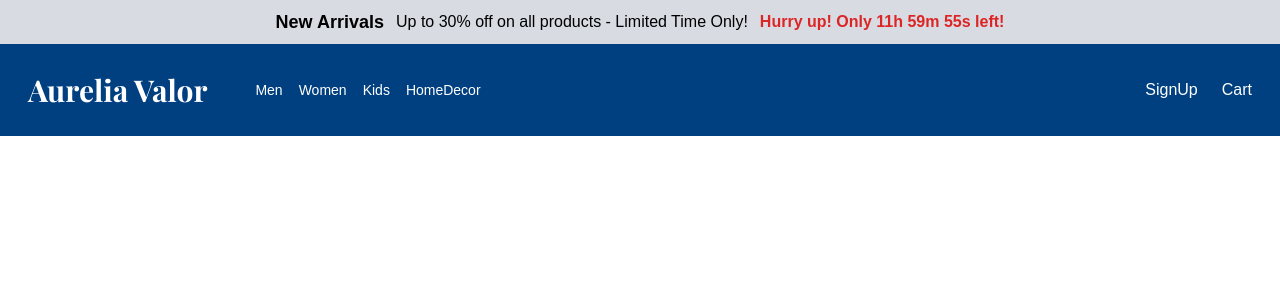
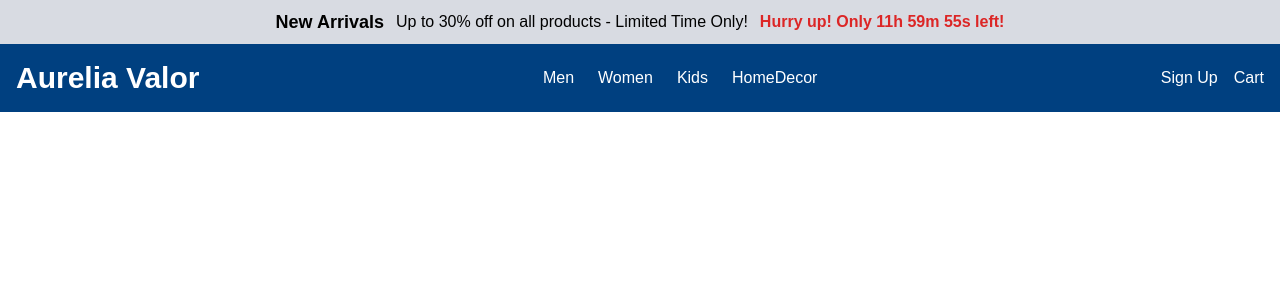
Before and after one commit to zainabzahid711/e-comm, a Next.js app: page / in a window 1280 px wide. Shown: the top 300 px of the page. Built offline with nearby package versions, Linux system fonts and the light colour scheme.

Commit message:
dropdown menu and optimize state management

```diff
--- a/src/components/auth/logout.tsx
+++ /dev/null
@@ -1,17 +0,0 @@
-// src/components/auth/Logout.tsx
-import React from "react";
-import { useDispatch } from "react-redux";
-import { logout } from "@/src/lib/features/auth/authSlice";
-
-const Logout = () => {
-  const dispatch = useDispatch();
-
-  const handleLogout = () => {
-    dispatch(logout());
-    // Optionally redirect or clear local storage
-  };
-
-  return <button onClick={handleLogout}>Logout</button>;
-};
-
-export default Logout;
--- a/src/components/navBar/navBar.tsx
+++ b/src/components/navBar/navBar.tsx
@@ -1,54 +1,20 @@
 import React, { useState, Suspense, lazy, useCallback, useEffect } from "react";
-import {
-  MenuItem,
-  Box,
-  IconButton,
-  Typography,
-  CircularProgress,
-} from "@mui/material";
+import { useDispatch, useSelector } from "react-redux";
 import { RootState } from "../../lib/store";
-import { useDispatch, useSelector } from "react-redux";
 import { toggleDrawer, setMenuKey } from "../../lib/features/nav/navSlice";
-const MenuComponent = lazy(() => import("@mui/material/Menu"));
+import { logout } from "../../lib/features/auth/authSlice";
 import MenuIcon from "@mui/icons-material/Menu";
-import MobileNavigation from "./mobileNav";
-import dropdownContent from "./dropdownContent";
 import Link from "next/link";
-import { logout } from "../../lib/features/auth/authSlice";
-
-// React.memo for individual static items (if needed)
-const MenuItemComponent = React.memo(
-  ({ title, description }: { title: string; description: string }) => {
-    return (
-      <MenuItem
-        className="w-full bg-[#D8DBE2] hover:bg-[#5c8dc9]"
-        role="menuitem"
-      >
-        <Box>
-          <Typography variant="subtitle1" fontWeight="bold">
-            {title}
-          </Typography>
-          <Typography variant="body2">{description}</Typography>
-        </Box>
-      </MenuItem>
-    );
-  }
-);
-
-// Add displayName for better debugging
-MenuItemComponent.displayName = "MenuItemComponent";
+import DesktopNav from "./desktopNav";
+import MobileNav from "./mobileNav";
 
 const NavBar = () => {
   const dispatch = useDispatch();
   const { menuKey } = useSelector((state: RootState) => state.nav);
-  const [isHydrated, setIsHydrated] = useState(false);
-
-  const [anchorEl, setAnchorEl] = useState<null | HTMLElement>(null);
-  const [hovered, setHovered] = useState<string | null>(null);
-
   const { isAuthenticated, user } = useSelector(
     (state: RootState) => state.auth
   );
+  const [isHydrated, setIsHydrated] = useState(false);
 
   useEffect(() => {
     setIsHydrated(true);
@@ -58,140 +24,50 @@ const NavBar = () => {
     dispatch(toggleDrawer());
   }, [dispatch]);
 
-  const handleOpenMenu = useCallback(
-    (key: string, event: React.MouseEvent<HTMLElement>) => {
-      dispatch(setMenuKey(key));
-      setAnchorEl(event.currentTarget);
-      setHovered(key);
-    },
-    [dispatch]
-  );
-
-  const handleCloseMenu = () => {
-    const timeout = setTimeout(() => {
-      if (!hovered) {
-        setHovered(null);
-        dispatch(setMenuKey(null));
-        setAnchorEl(null);
-      }
-    }, 150);
-
-    return () => clearTimeout(timeout);
+  const handleLogout = () => {
+    dispatch(logout());
   };
 
   if (!isHydrated) {
     return null;
   }
 
-  const handleLogout = () => {
-    dispatch(logout());
-  };
-
   return (
-    <>
-      <div className="flex justify-start md:justify-between items-center gap-4 p-7 bg-[#004080]">
+    <nav className="bg-[#004080] p-4">
+      <div className="container mx-auto flex justify-between items-center">
         {/* Mobile Hamburger Menu */}
-        <div className="md:hidden flex items-center">
-          <IconButton color="inherit" onClick={handleDrawerToggle}>
+        <div className="md:hidden">
+          <button onClick={handleDrawerToggle} className="text-white">
             <MenuIcon />
-          </IconButton>
+          </button>
         </div>
 
-        <div className="flex justify-around gap-12">
-          <div className="text-center flex items-center">
-            <h3 className="text-white font-bold text-3xl font-stylish">
-              Aurelia Valor
-            </h3>
-          </div>
-
-          {/* Desktop Menu Items */}
-          <div className="flex-col gap-6 text-center justify-center items-center hidden md:flex">
-            {/* Desktop Dropdown Menu */}
-            <div>
-              <ul className="flex w-full gap-4 text-sm text-white">
-                {Object.keys(dropdownContent).map((key) => (
-                  <li
-                    key={key}
-                    className="2xl:text-lg md:text-sm cursor-pointer hover:text-[#78b3fa] flex items-center gap-0"
-                    onClick={(e) => handleOpenMenu(key, e)}
-                    onMouseOver={(e) => {
-                      handleOpenMenu(key, e);
-                      // setHovered(true);
-                    }}
-                    onMouseLeave={() => {
-                      // setHovered(false);
-                      handleCloseMenu();
-                    }}
-                    role="menuitem"
-                    aria-haspopup="true"
-                  >
-                    {key}
-                  </li>
-                ))}
-              </ul>
-            </div>
-          </div>
+        {/* Logo */}
+        <div className="text-white text-3xl font-bold">
+          <Link href="/">Aurelia Valor</Link>
         </div>
 
-        {/* Cart, User, Search - Always visible */}
-        <div className="items-center flex text-center md:flex md:ml-0 ml-auto">
-          <ul className="flex gap-6 justify-center text-white">
-            {isAuthenticated ? (
-              <>
-                <li className="cursor-pointer">
-                  {isHydrated
-                    ? `Welcome, ${user?.name || "User"}`
-                    : "Loading..."}
-                </li>
-                <li className="cursor-pointer" onClick={handleLogout}>
-                  Logout
-                </li>
-              </>
-            ) : (
-              <li className="cursor-pointer">
-                <Link href="/signup" passHref>
-                  SignUp
-                </Link>
-              </li>
-            )}
-            <li className="cursor-pointer">Cart</li>
-          </ul>
+        {/* Desktop Navigation */}
+        <DesktopNav />
+
+        {/* User Actions */}
+        <div className="flex items-center gap-4 text-white">
+          {isAuthenticated ? (
+            <>
+              <span>Welcome, {user?.name || "User"}</span>
+              <button onClick={handleLogout}>Logout</button>
+            </>
+          ) : (
+            <Link href="/signup">Sign Up</Link>
+          )}
+          <Link href="/cart">Cart</Link>
         </div>
       </div>
-      {/* Desktop Dropdown Menu */}
-      <Suspense fallback={<CircularProgress color="inherit" />}>
-        <MenuComponent
-          className="mt-6"
-          anchorEl={anchorEl}
-          open={Boolean(menuKey)}
-          onClose={() => {
-            setAnchorEl(null);
-            dispatch(setMenuKey(null));
-            setHovered(null);
-          }}
-          MenuListProps={{
-            onMouseLeave: () => {
-              setTimeout(() => {
-                setHovered(null);
-                dispatch(setMenuKey(null));
-                setAnchorEl(null);
-              }, 150); // Debounce
-            },
-          }}
-        >
-          {menuKey &&
-            dropdownContent[menuKey]?.map((item, index) => (
-              <MenuItemComponent key={index} {...item} />
-            ))}
-        </MenuComponent>
-      </Suspense>
-      <Suspense fallback={<div>Loading...</div>}>
-        <MobileNavigation />
-      </Suspense>
-    </>
+
+      {/* Mobile Navigation */}
+      <MobileNav />
+    </nav>
   );
 };
-// Add displayName for better debugging
-NavBar.displayName = "NavBar";
 
 export default NavBar;
--- a/src/lib/features/user/userSlice.ts
+++ b/src/lib/features/user/userSlice.ts
@@ -57,9 +57,19 @@ const userSlice = createSlice({
         }
       });
     },
+    resetCredentials: (state) => {
+      state.email = "";
+      state.password = "";
+      state.error = null;
+    },
   },
 });
 
-export const { setUser, setLoading, setError, setCredentials } =
-  userSlice.actions;
+export const {
+  setUser,
+  setLoading,
+  setError,
+  setCredentials,
+  resetCredentials,
+} = userSlice.actions;
 export default userSlice.reducer;
```
